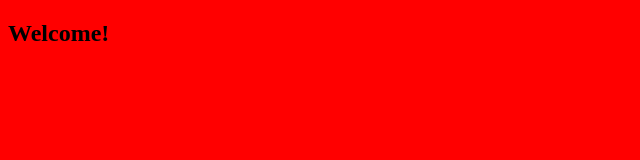
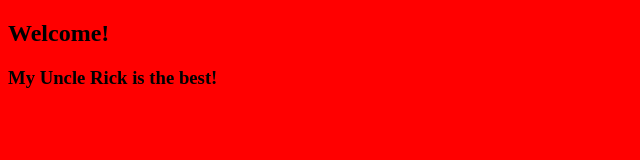
Before and after one commit to elliott-stl/my-first-web-app, a website: page public/index.html in a window 1280 px wide. Shown: the whole page, without its empty margins (0-640 px from the left). Drawn offline with Linux system fonts and the light colour scheme; some packages are replaced by stand-ins of ours.

Commit message:
dont track

```diff
--- a/public/index.html
+++ b/public/index.html
@@ -29,7 +29,7 @@
   </head>
   <body>
     <h2>Welcome!</h2>
-
+    <h3>My Uncle Rick is the best!</h3>
     <script>
         console.log('Hi World!');
     </script>
```
Also changed, not shown: 2 other files.
